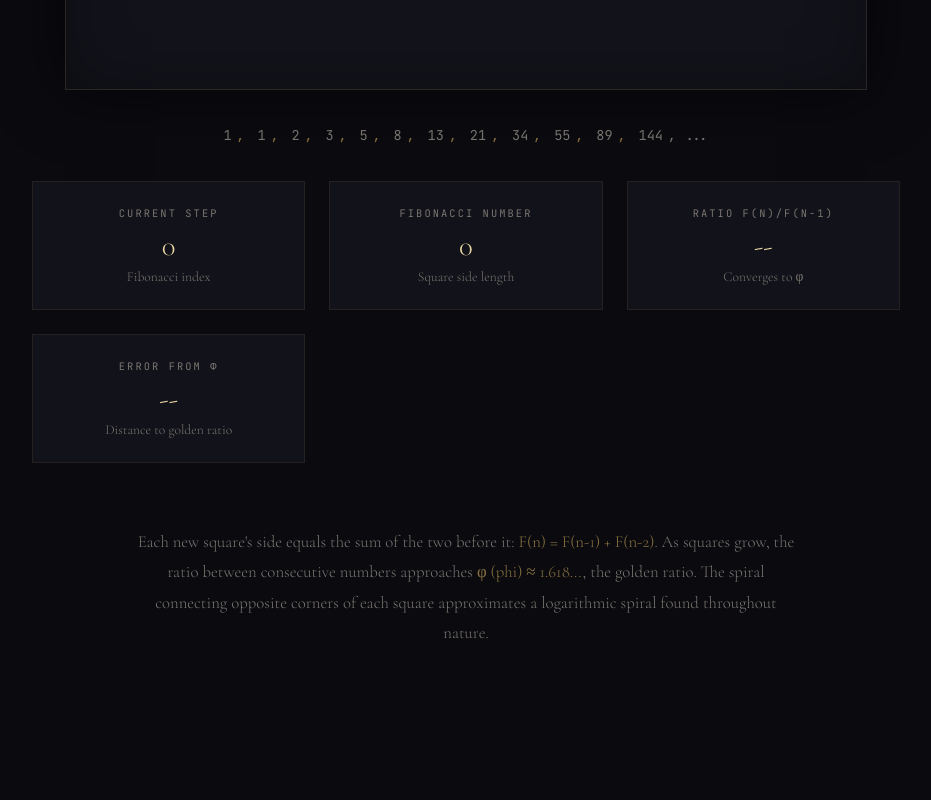
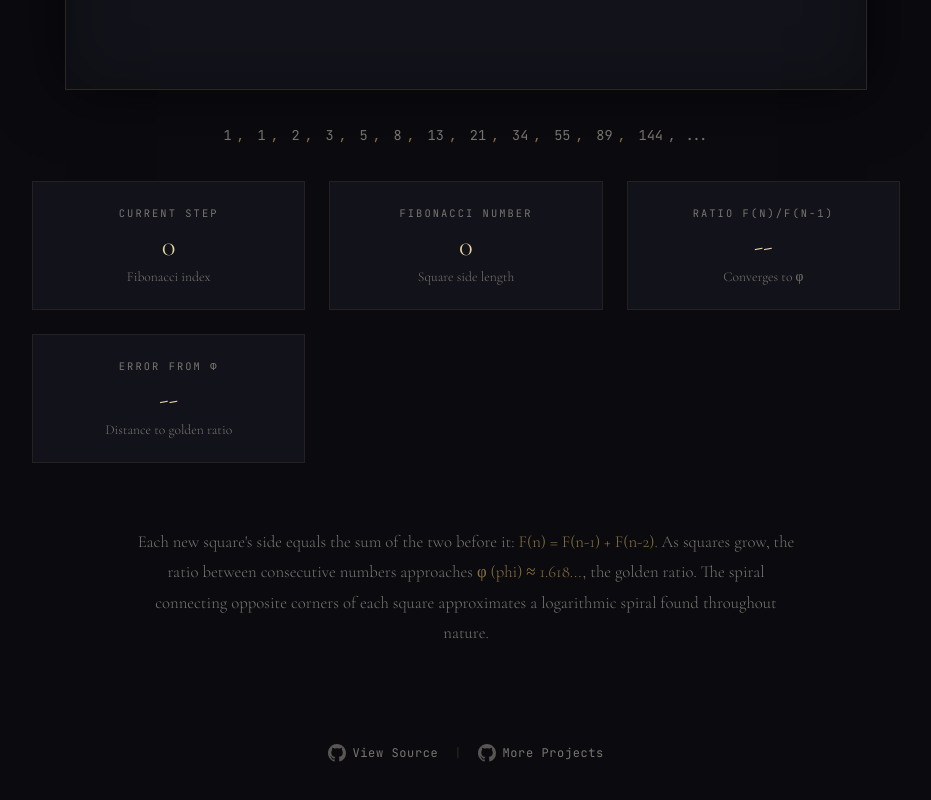
Before and after one commit to delastone1-gif/The-Golden-Spiral, a plain HTML site: page index.html in a window 1280 px wide. Shown: the part 1055-1855 px from the top of the page, without its empty margins (174-1105 px from the left). Before the commit the page ends 1783 px from the top, so only its background shows below. Drawn offline with nearby package versions, Linux system fonts and the light colour scheme.

Commit message:
Add footer section with links and styles

```diff
--- a/index.html
+++ b/index.html
@@ -241,6 +241,47 @@
     .controls { gap: 0.5rem; }
     .btn { padding: 0.5rem 1rem; font-size: 0.7rem; }
   }
+
+  .site-footer {
+    padding: 2rem 1rem 2.5rem;
+    text-align: center;
+  }
+
+  .footer-links {
+    display: flex;
+    align-items: center;
+    justify-content: center;
+    gap: 1rem;
+    font-family: 'JetBrains Mono', monospace;
+    font-size: 0.75rem;
+    letter-spacing: 0.05em;
+  }
+
+  .footer-links a {
+    display: inline-flex;
+    align-items: center;
+    gap: 0.4rem;
+    color: var(--text-dim);
+    text-decoration: none;
+    transition: color 0.3s ease;
+  }
+
+  .footer-links a:hover {
+    color: var(--gold);
+  }
+
+  .footer-links a svg {
+    opacity: 0.7;
+    transition: opacity 0.3s ease;
+  }
+
+  .footer-links a:hover svg {
+    opacity: 1;
+  }
+
+  .footer-sep {
+    color: rgba(197, 163, 86, 0.2);
+  }
 </style>
 </head>
 <body>
@@ -297,6 +338,20 @@
   <div class="explanation">
     Each new square's side equals the sum of the two before it: <em>F(n) = F(n-1) + F(n-2)</em>. As squares grow, the ratio between consecutive numbers approaches <em>φ (phi) ≈ 1.618...</em>, the golden ratio. The spiral connecting opposite corners of each square approximates a logarithmic spiral found throughout nature.
   </div>
+
+  <footer class="site-footer">
+    <div class="footer-links">
+      <a href="https://github.com/delastone1-gif/The-Golden-Spiral" target="_blank" rel="noopener">
+        <svg width="18" height="18" viewBox="0 0 24 24" fill="currentColor"><path d="M12 0C5.37 0 0 5.37 0 12c0 5.31 3.435 9.795 8.205 11.385.6.105.825-.255.825-.57 0-.285-.015-1.23-.015-2.235-3.015.555-3.795-.735-4.035-1.41-.135-.345-.72-1.41-1.23-1.695-.42-.225-1.02-.78-.015-.795.945-.015 1.62.87 1.845 1.23 1.08 1.815 2.805 1.305 3.495.99.105-.78.42-1.305.765-1.605-2.67-.3-5.46-1.335-5.46-5.925 0-1.305.465-2.385 1.23-3.225-.12-.3-.54-1.53.12-3.18 0 0 1.005-.315 3.3 1.23.96-.27 1.98-.405 3-.405s2.04.135 3 .405c2.295-1.56 3.3-1.23 3.3-1.23.66 1.65.24 2.88.12 3.18.765.84 1.23 1.905 1.23 3.225 0 4.605-2.805 5.625-5.475 5.925.435.375.81 1.095.81 2.22 0 1.605-.015 2.895-.015 3.3 0 .315.225.69.825.57A12.02 12.02 0 0024 12c0-6.63-5.37-12-12-12z"/></svg>
+        View Source
+      </a>
+      <span class="footer-sep">|</span>
+      <a href="https://github.com/delastone1-gif" target="_blank" rel="noopener">
+        <svg width="18" height="18" viewBox="0 0 24 24" fill="currentColor"><path d="M12 0C5.37 0 0 5.37 0 12c0 5.31 3.435 9.795 8.205 11.385.6.105.825-.255.825-.57 0-.285-.015-1.23-.015-2.235-3.015.555-3.795-.735-4.035-1.41-.135-.345-.72-1.41-1.23-1.695-.42-.225-1.02-.78-.015-.795.945-.015 1.62.87 1.845 1.23 1.08 1.815 2.805 1.305 3.495.99.105-.78.42-1.305.765-1.605-2.67-.3-5.46-1.335-5.46-5.925 0-1.305.465-2.385 1.23-3.225-.12-.3-.54-1.53.12-3.18 0 0 1.005-.315 3.3 1.23.96-.27 1.98-.405 3-.405s2.04.135 3 .405c2.295-1.56 3.3-1.23 3.3-1.23.66 1.65.24 2.88.12 3.18.765.84 1.23 1.905 1.23 3.225 0 4.605-2.805 5.625-5.475 5.925.435.375.81 1.095.81 2.22 0 1.605-.015 2.895-.015 3.3 0 .315.225.69.825.57A12.02 12.02 0 0024 12c0-6.63-5.37-12-12-12z"/></svg>
+        More Projects
+      </a>
+    </div>
+  </footer>
 </div>
 
 <script>
```
